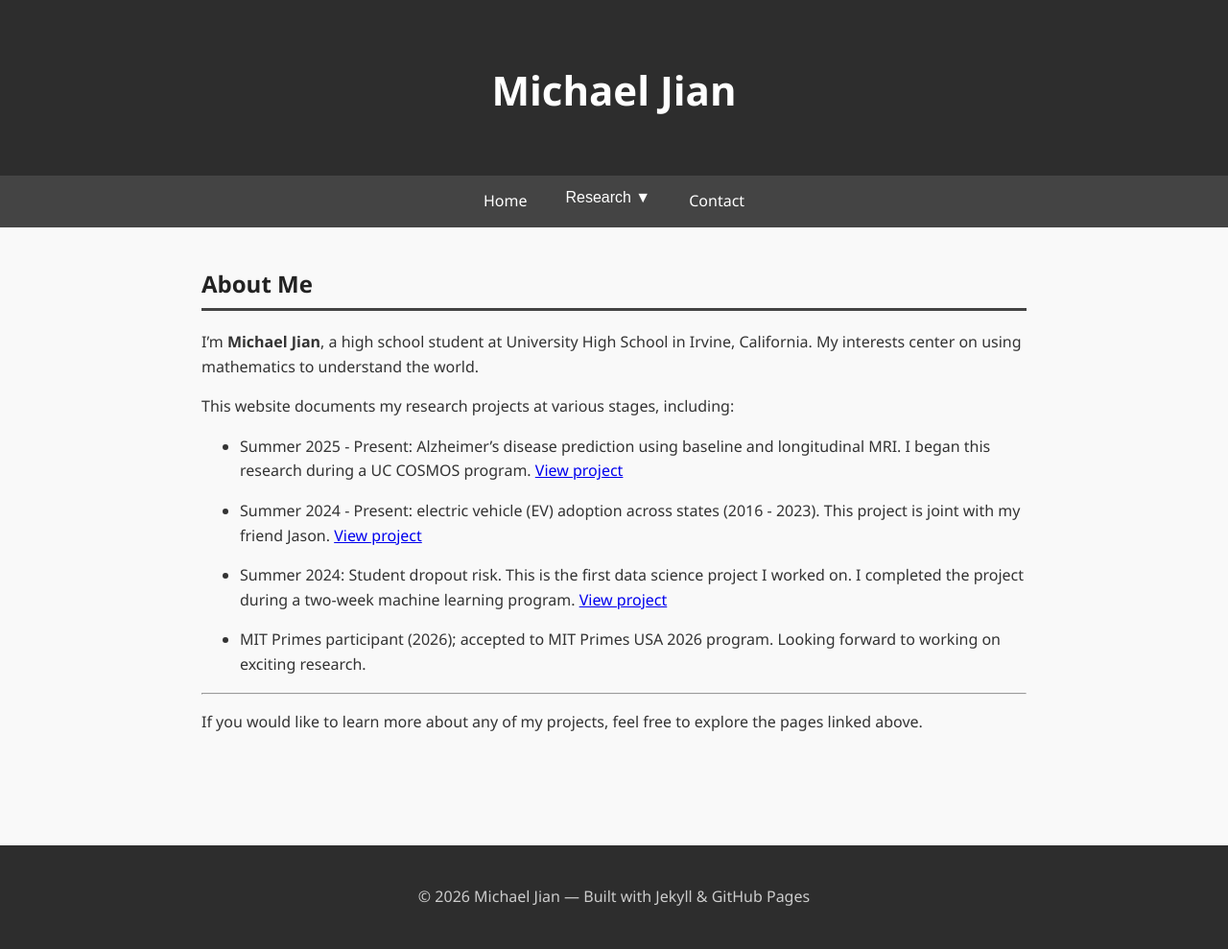
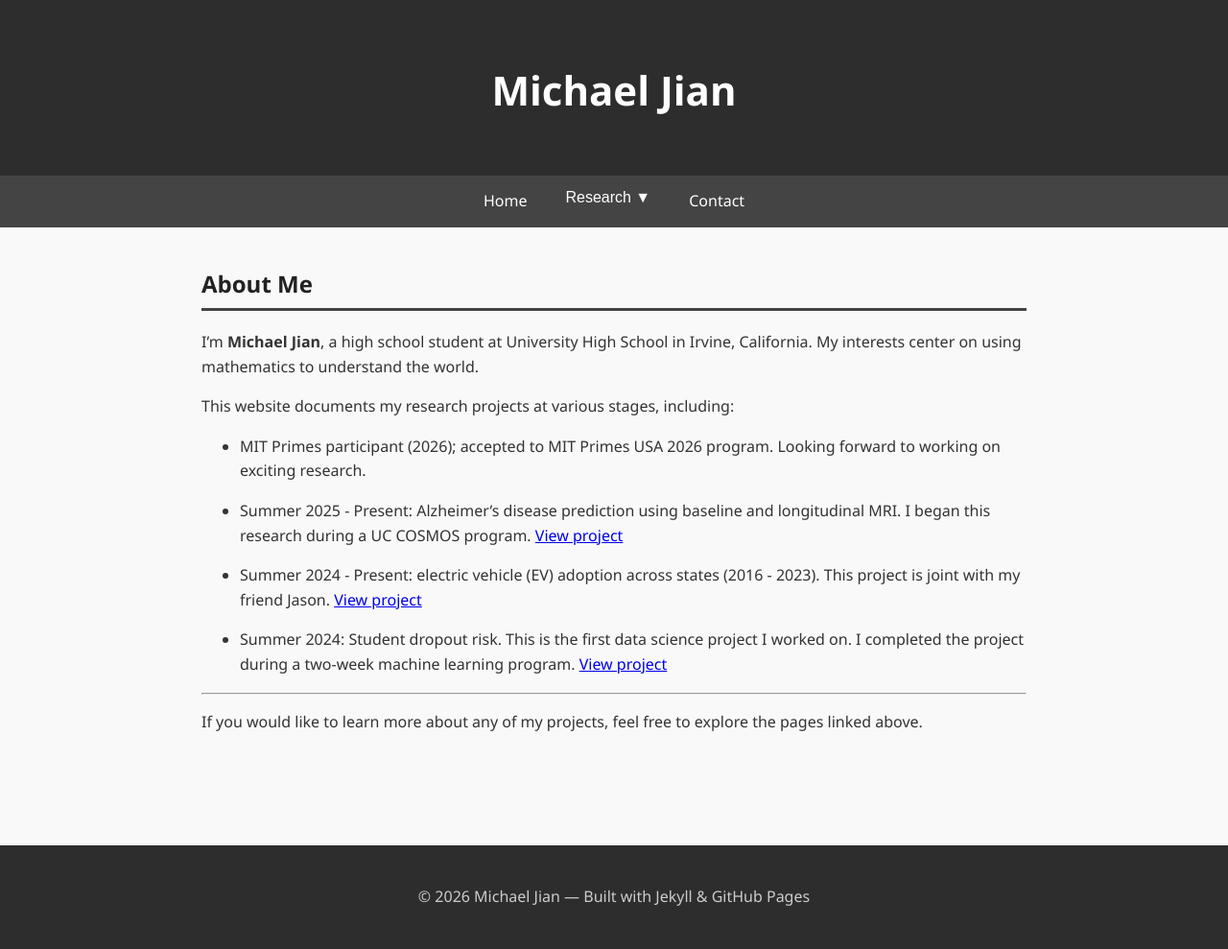
Before and after one commit to mcjian09/mcjian09.github.io, a Jekyll site: the page built from index.md, in a window 1280 px wide. Shown: the whole page at 96% size. Built offline with Jekyll 4.4.1, drawn with Linux system fonts in a browser that asks for light colours.

```diff
--- a/index.md
+++ b/index.md
@@ -9,14 +9,14 @@ I'm **Michael Jian**, a high school student at University High School in Irvine,
 
 This website documents my research projects at various stages, including:
 
+- MIT Primes participant (2026); accepted to MIT Primes USA 2026 program. Looking forward to working on exciting research.
+
 - Summer 2025 - Present: Alzheimer’s disease prediction using baseline and longitudinal MRI. I began this research during a UC COSMOS program.   <a href="{{ '/alzheimers/' | relative_url }}">View project</a>
 
 - Summer 2024 - Present: electric vehicle (EV) adoption across states (2016  - 2023). This project is joint with my friend Jason.   <a href="{{ '/ev/' | relative_url }}">View project</a>
 
 - Summer 2024: Student dropout risk. This is the first data science project I worked on. I completed the project during a two-week machine learning program.   <a href="{{ '/dropout/' | relative_url }}">View project</a>
 
-- MIT Primes participant (2026); accepted to MIT Primes USA 2026 program. Looking forward to working on exciting research.
-
 ---
 
 If you would like to learn more about any of my projects, feel free to explore the pages linked above.
```
